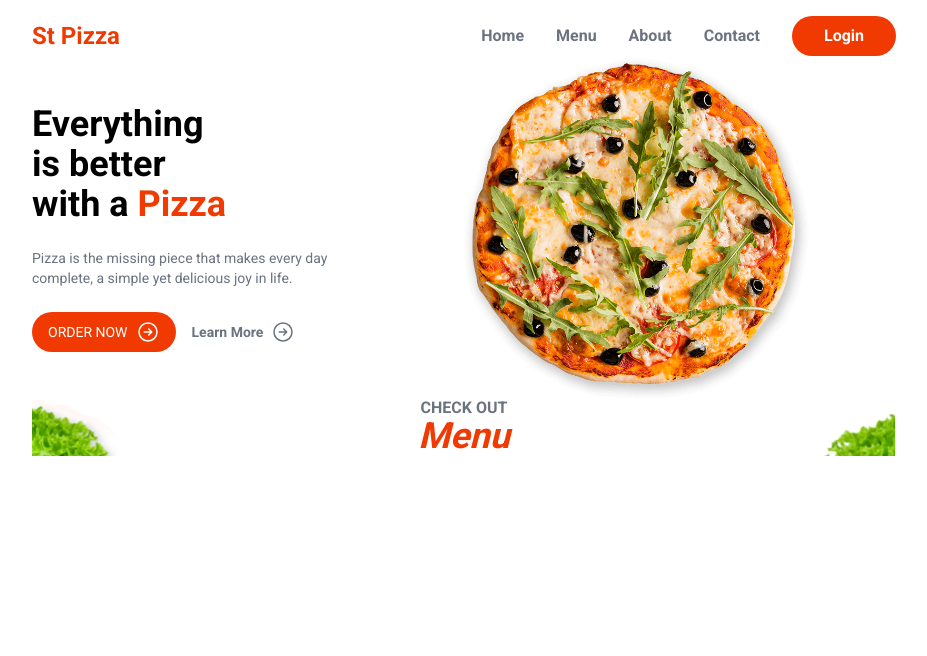
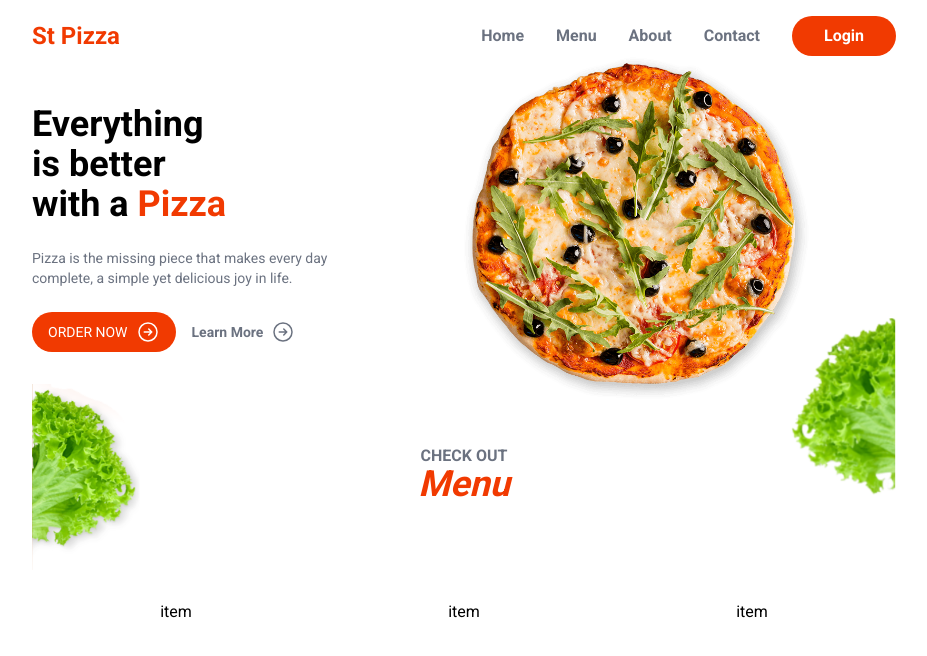
Before and after one commit to d-zucho/food-ordering-app, a Next.js app: page / in a window 1280 px wide. Shown: the top 656 px of the page, without its empty margins (176-1103 px from the left). Built offline with nearby package versions, Linux system fonts and the light colour scheme.

Commit message:
start home menu grid

```diff
--- a/src/components/layout/Hero.jsx
+++ b/src/components/layout/Hero.jsx
@@ -14,7 +14,7 @@ const Hero = () => {
           delicious joy in life.
         </p>
         <div className='flex gap-4 text-sm items-center'>
-          <button className='px-4 py-2 uppercase rounded-full bg-primary text-white flex gap-2 items-center'>
+          <button className='px-4 py-2 uppercase rounded-full bg-primary text-white flex gap-2 items-center hover:scale-105 transition'>
             Order Now <RightArrow />
           </button>
           <button className='flex items-center gap-2  py-2 rounded-full text-gray-500 font-semibold'>
--- a/src/components/layout/HomeMenu.jsx
+++ b/src/components/layout/HomeMenu.jsx
@@ -2,12 +2,13 @@ import Image from 'next/image'
 
 const HomeMenu = () => {
   return (
-    <section className='w-full overflow-hidden'>
+    <section className='w-full mt-12'>
+      {/* Header */}
       <div className='relative'>
-        <div className='h-48 w-48 absolute -left-12'>
-          <Image src='/sallad1.png' fill objectFit='contain' />
+        <div className='absolute left-0 -top-16 -z-10'>
+          <Image src='/sallad1.png' width={109} height={189} />
         </div>
-        <div className='h-48 absolute right-0'>
+        <div className='absolute right-0 -top-36 -z-10'>
           <Image src='/sallad2.png' width={109} height={195} />
         </div>
       </div>
@@ -17,6 +18,13 @@ const HomeMenu = () => {
         </h2>
         <h3 className='text-primary font-bold text-4xl italic'>Menu</h3>
       </div>
+
+      {/* Menu Items */}
+      <div className='grid grid-cols-3 text-center mt-24'>
+        <p>item</p>
+        <p>item</p>
+        <p>item</p>
+      </div>
     </section>
   )
 }
```
